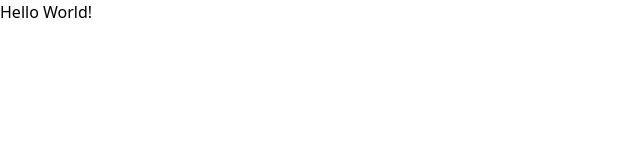
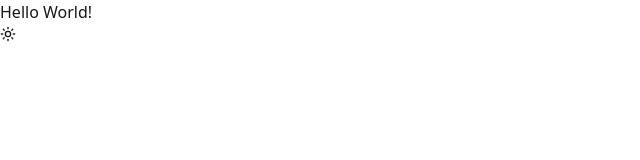
Before and after one commit to DrunkenJellies-dev/callum-newman-portfolio, a Next.js app: page / in a window 1280 px wide. Shown: the top 160 px of the page, without its empty margins (0-640 px from the left). Built offline with nearby package versions, Linux system fonts and the light colour scheme.

Commit message:
Added Dark Mode theme

```diff
--- a/app/globals.css
+++ b/app/globals.css
@@ -1,3 +1,9 @@
 @tailwind base;
 @tailwind components;
 @tailwind utilities;
+
+@layer base {
+  body {
+    @apply h-full antialiased dark:bg-neutral-950 dark:text-neutral-50 text-neutral-900;
+  }
+}
--- a/app/layout.tsx
+++ b/app/layout.tsx
@@ -1,6 +1,7 @@
 import type { Metadata } from "next";
 import localFont from "next/font/local";
 import "./globals.css";
+import { ThemeProvider } from "@/components/theme-provider";
 
 const geistSans = localFont({
   src: "./fonts/GeistVF.woff",
@@ -28,7 +29,9 @@ export default function RootLayout({
       <body
         className={`${geistSans.variable} ${geistMono.variable} antialiased`}
       >
-        {children}
+        <ThemeProvider attribute="class" defaultTheme="system" enableSystem>
+          <div>{children}</div>
+        </ThemeProvider>
       </body>
     </html>
   );
--- a/app/page.tsx
+++ b/app/page.tsx
@@ -1,9 +1,10 @@
-import Image from "next/image";
+import { ThemeToggle } from "@/components/theme-toggle";
 
 export default function Home() {
   return (
-   <main>
-    Hello World!
-   </main>
+    <main>
+      <div>Hello World!</div>
+      <ThemeToggle />
+    </main>
   );
 }
--- /dev/null
+++ b/components/theme-provider.tsx
@@ -0,0 +1,9 @@
+"use client";
+
+import * as React from "react";
+import { ThemeProvider as NextThemesProvider } from "next-themes";
+import { ThemeProviderProps } from "next-themes/dist/types";
+
+export function ThemeProvider({ children, ...props }: ThemeProviderProps) {
+    return <NextThemesProvider {...props}> {children}</NextThemesProvider>;
+}
--- /dev/null
+++ b/components/theme-toggle.tsx
@@ -0,0 +1,25 @@
+"use client";
+
+import { Moon, Sun } from "lucide-react";
+import { useTheme } from "next-themes";
+
+export function ThemeToggle() {
+  const { setTheme, theme } = useTheme();
+
+  return (
+    <button
+      className="relative inline-flex"
+      onClick={() => setTheme(theme === "light" ? "dark" : "light")}
+    >
+      <Sun
+        size="16"
+        className="transition-all scale-100 rotate-0 dark:-rotate-90 dark:scale-0"
+      />
+      <Moon
+        size="16"
+        className="absolute transition-all scale-0 rotate-90 dark:rotate-0 dark:scale-100"
+      />
+      <span className="sr-only">Toggle theme</span>
+    </button>
+  );
+}
--- a/tailwind.config.ts
+++ b/tailwind.config.ts
@@ -1,6 +1,7 @@
 import type { Config } from "tailwindcss";
 
 const config: Config = {
+  darkMode: "class",
   content: [
     "./pages/**/*.{js,ts,jsx,tsx,mdx}",
     "./components/**/*.{js,ts,jsx,tsx,mdx}",
```
Also changed, not shown: package.json (+7 -5 lines), 1 other file (tests, documents, lock files or other folders).
